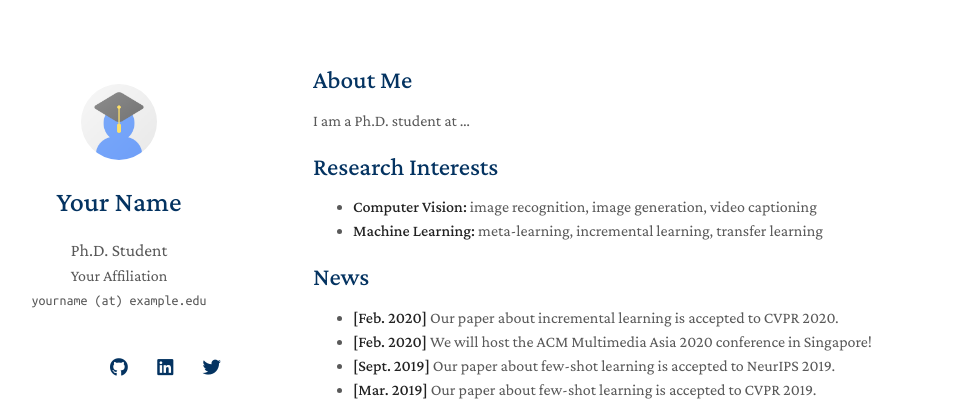
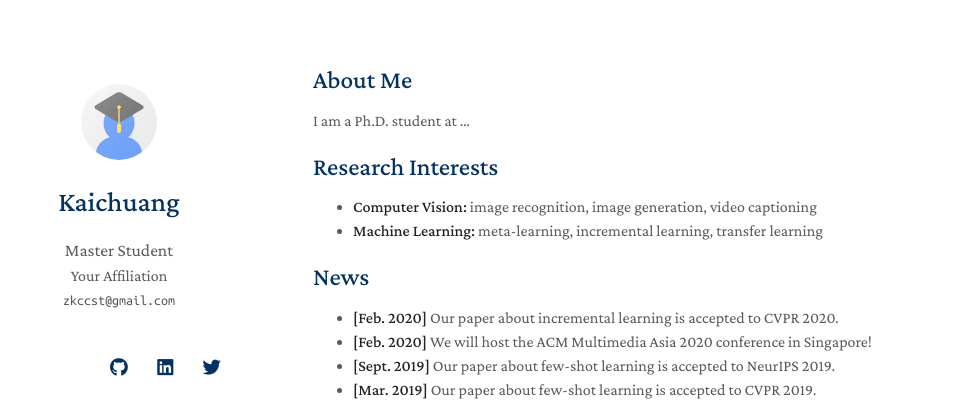
Before and after one commit to KaichuangZhang/KaichuangZhang.github.io, a Jekyll site: the page built from index.md, in a window 1280 px wide. Shown: the top 401 px of the page, without its empty margins (157-1134 px from the left). Built offline with Jekyll 4.4.1, drawn with Linux system fonts in a browser that asks for light colours; nearby versions of some CDN libraries; a style sheet for code colours, icons or effects is not loaded; our own code applies the rules of GitHub Pages for plain Markdown files.

Commit message:
Update _config.yml

```diff
--- a/_config.yml
+++ b/_config.yml
@@ -1,12 +1,12 @@
 # Basic Information
-title: Your Name
-position: Ph.D. Student
+title: Kaichuang
+position: Master Student
 affiliation: Your Affiliation
-email: yourname (at) example.edu
+email: zkccst@gmail.com
 
 # Search Engine Optimization (SEO)
 # The following information is used to improve the website traffic from search engines, e.g., Google.
-keywords: minimal light
+keywords: kaichuang, 开创, zhangkaichuang
 description: The Minimal Light is a simple and elegant jekyll theme for academic personal homepage.
 canonical: https://minimal-light-theme.yliu.me/
 
```
